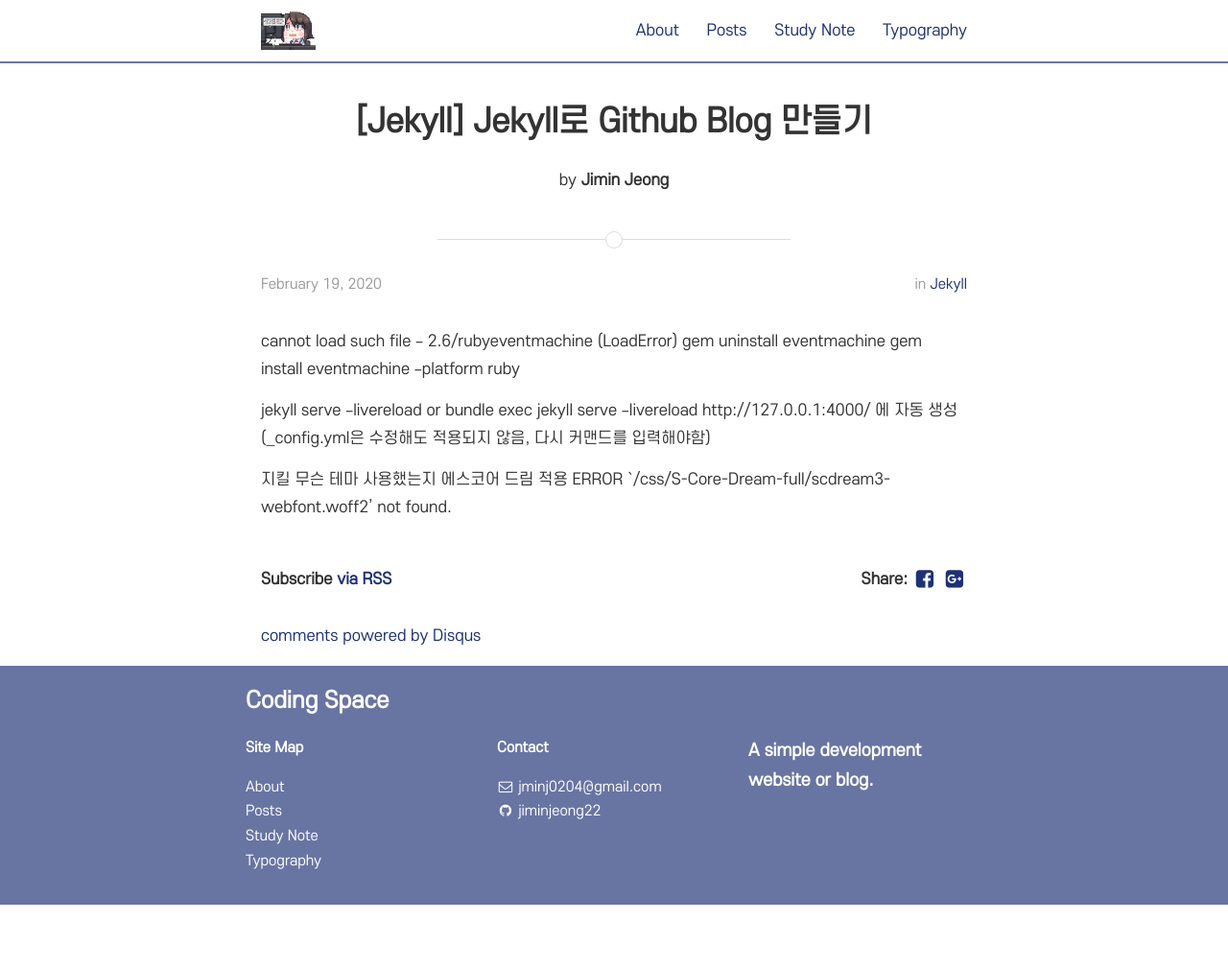
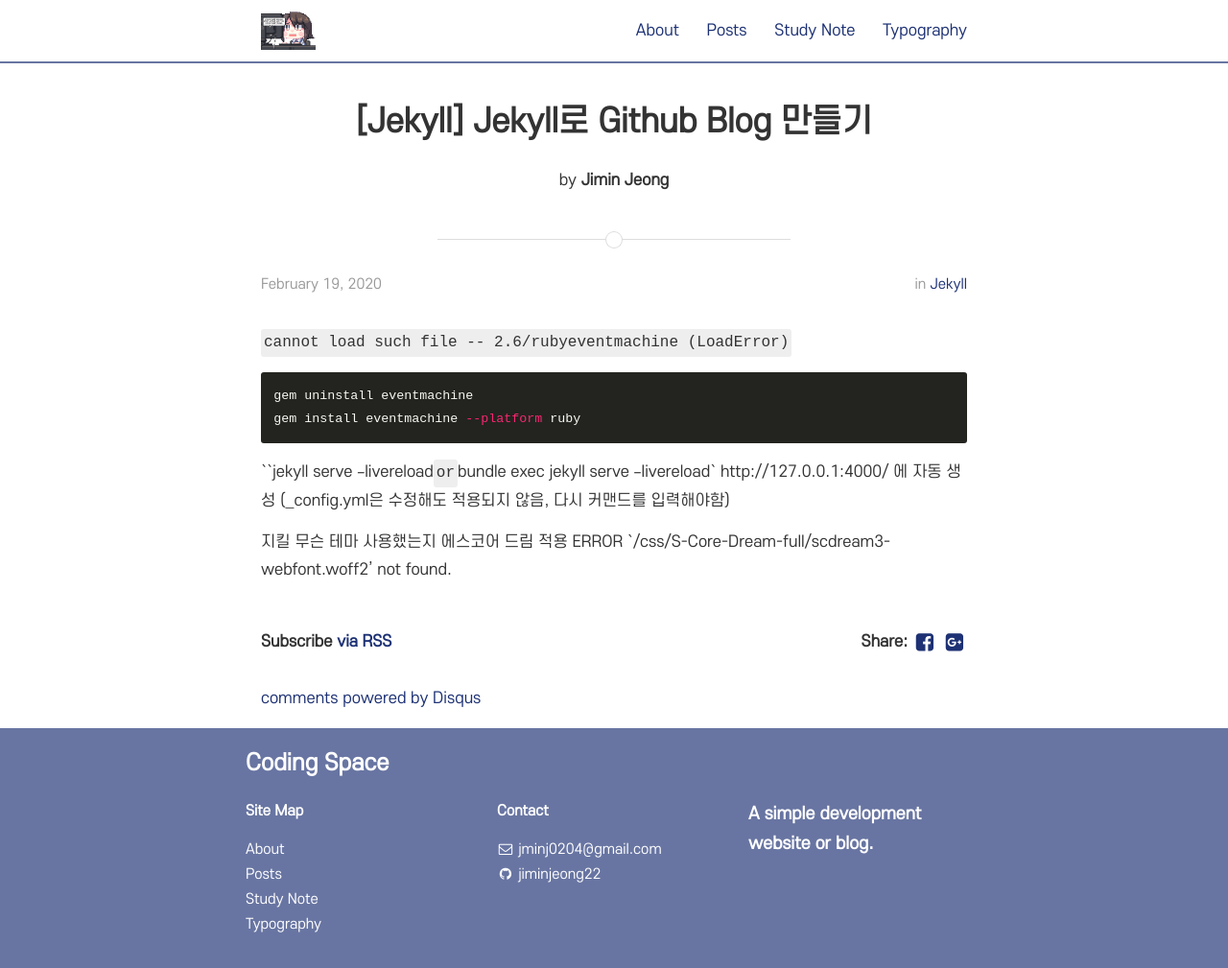
Before and after one commit to jminj0204/blog-posts, a Jekyll site: the page built from _posts/2020-02-19-jekyll-github-blog.md, in a window 1280 px wide and 1009 px high. Shown: the whole window at 96% size. Built offline with Jekyll 4.4.1, drawn with Linux system fonts in a browser that asks for light colours; nearby versions of some CDN libraries; comment, search, counter and statistics services are not loaded.

Commit message:
20200219

````diff
--- a/_posts/2020-02-19-jekyll-github-blog.md
+++ b/_posts/2020-02-19-jekyll-github-blog.md
@@ -5,11 +5,14 @@ date:   2020-02-19
 author: Jimin Jeong
 categories: Jekyll
 ---
-cannot load such file -- 2.6/rubyeventmachine (LoadError)
+`cannot load such file -- 2.6/rubyeventmachine (LoadError)`
+
+```
 gem uninstall eventmachine
 gem install eventmachine --platform ruby
+```
 
-jekyll serve --livereload or bundle exec jekyll serve --livereload
+``jekyll serve --livereload` or `bundle exec jekyll serve --livereload`
 http://127.0.0.1:4000/ 에 자동 생성 (_config.yml은 수정해도 적용되지 않음, 다시 커맨드를 입력해야함)
 
 지킬 무슨 테마 사용했는지
````
